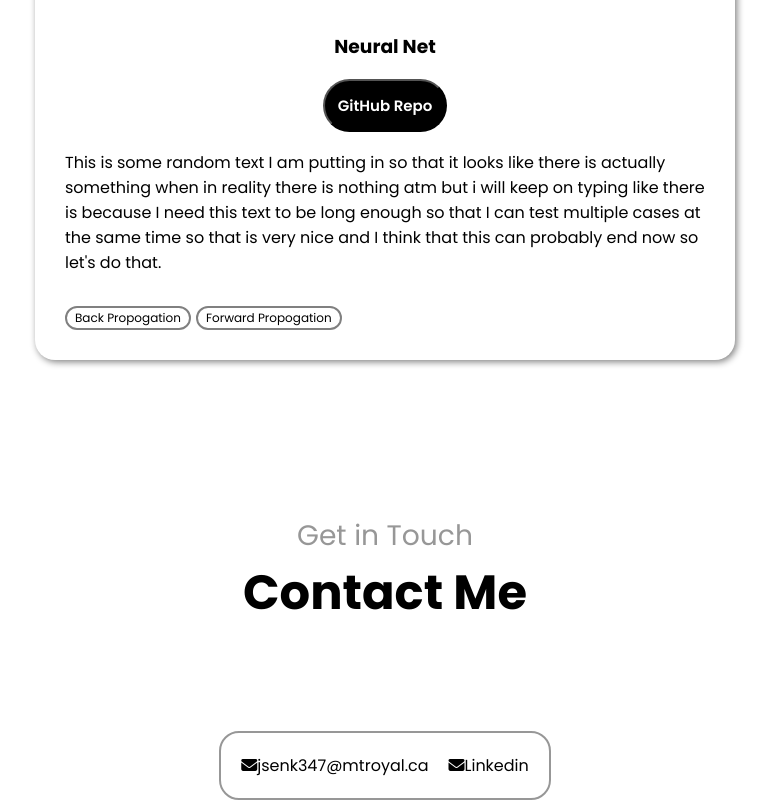
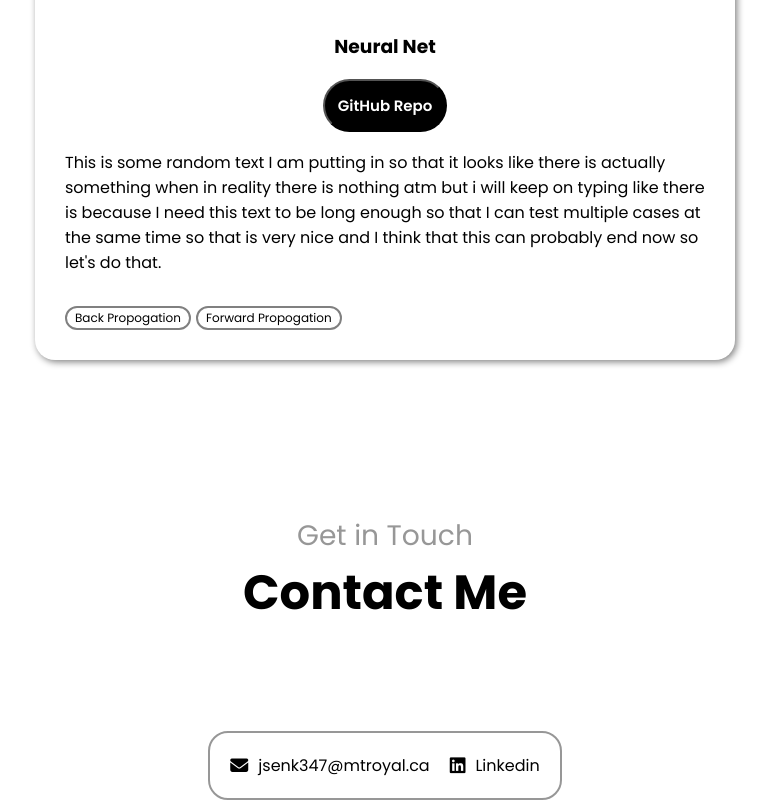
Before and after one commit to JSenk347/portfolio-fe, a React (Vite) app: page / in a window 1280 px wide. Shown: the part 2749-3549 px from the top of the page, without its empty margins (255-1028 px from the left). Built offline with nearby package versions, Linux system fonts and the light colour scheme.

Commit message:
updated styling of contact component

```diff
--- a/src/components/contact/Contact.jsx
+++ b/src/components/contact/Contact.jsx
@@ -8,15 +8,14 @@ function Contact() {
                 <h1>Contact Me</h1>
             </div>
             <div className={styles.linkContainer}>
-                <div className={styles.emailContaienr}>
+                <div className={styles.buttonContainer}>
                     <i class="fa-solid fa-envelope"></i>
                     <a href="mailto: jsenk347@mtroyal.ca">
                         jsenk347@mtroyal.ca
                     </a>
                 </div>
-
-                <div className={styles.linkedinContainer}>
-                    <i class="fa-solid fa-envelope"></i>
+                <div className={styles.buttonContainer}>
+                    <i class="fa-brands fa-linkedin"></i>
                     <a href="https://ca.linkedin.com/in/jordan-senko-a48067220">
                         Linkedin
                     </a>
--- a/src/components/contact/Contact.module.css
+++ b/src/components/contact/Contact.module.css
@@ -29,3 +29,12 @@
     padding: 20px;
     border-radius: 20px;
 }
+.buttonContainer{
+    display: flex;
+    align-items: center;
+    flex-direction: row;
+    gap: 10px;
+}
+.buttonContainer i{
+    font-size: large;
+}
--- a/src/components/projects/project-card/ProjectCard.module.css
+++ b/src/components/projects/project-card/ProjectCard.module.css
@@ -1,4 +1,3 @@
-
 .cardContainer{
     display: flex;
     flex-direction: column;
```
